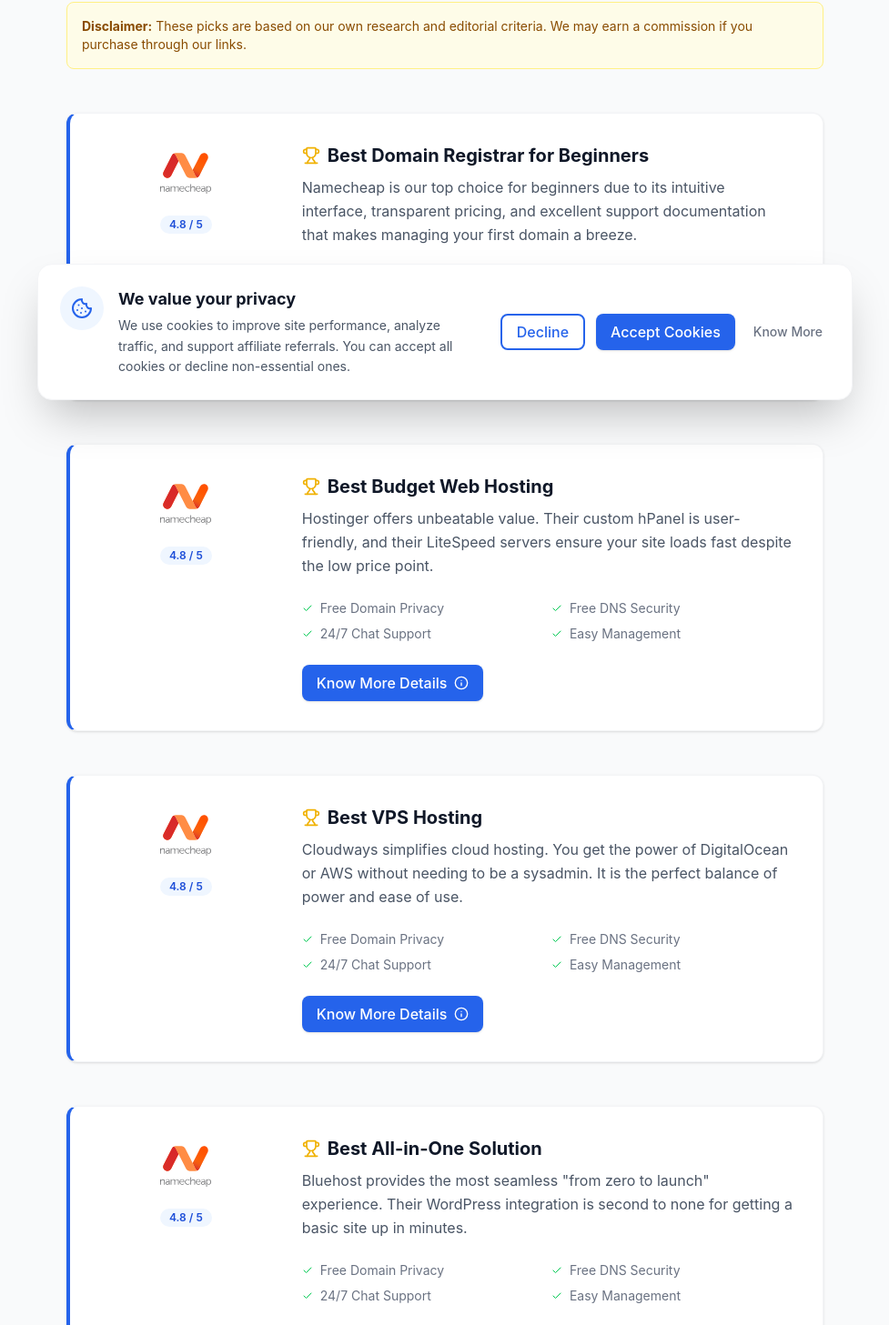
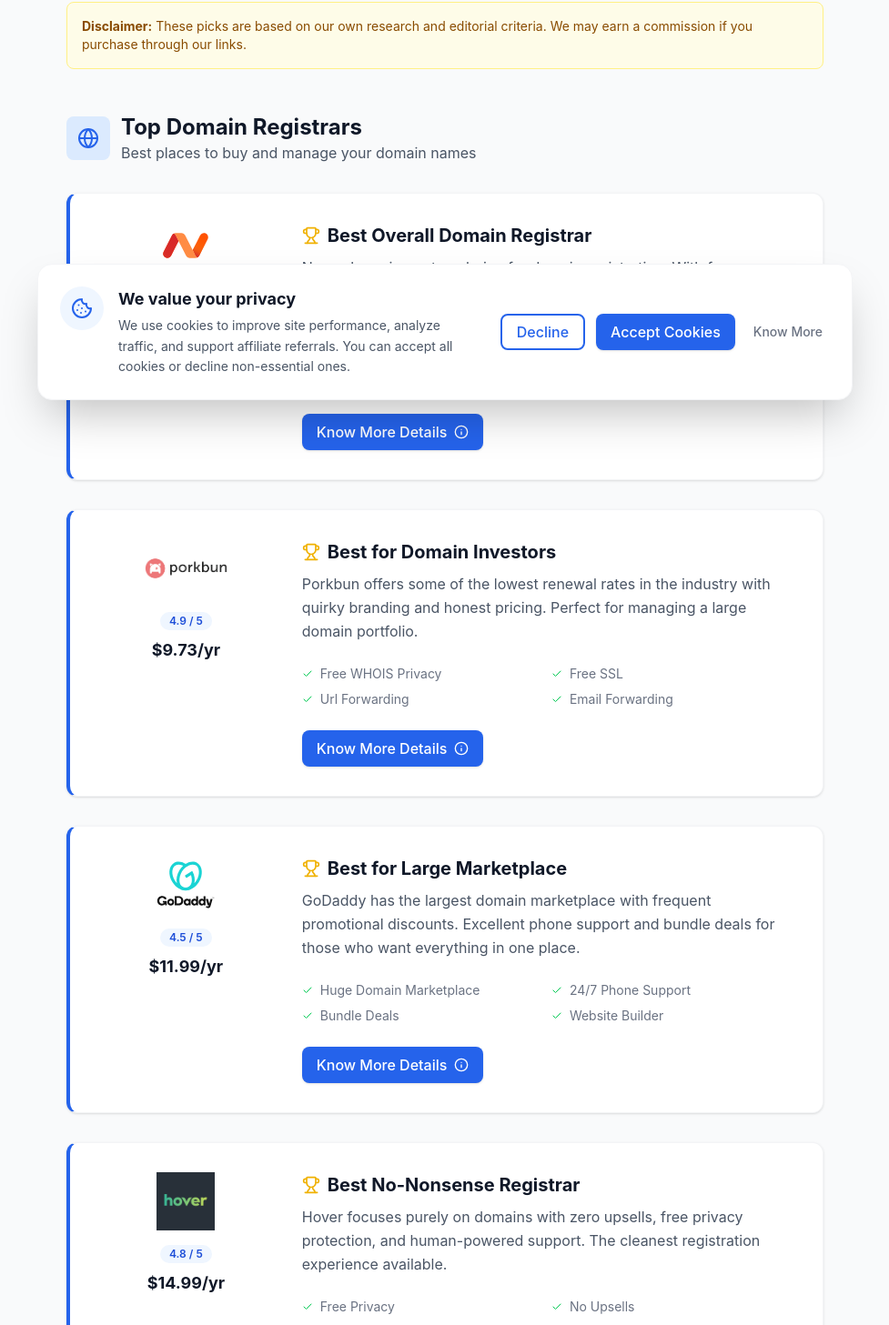
Before and after one commit to thekishanjangid/host_compare, a React (Vite) app: page /top-picks in a window 1280 px wide. Shown: the part 336-1793 px from the top of the page at 91% size, without its empty margins (151-1128 px from the left). Built offline with nearby package versions, Linux system fonts and the light colour scheme.

Commit message:
added the links kinsta

```diff
--- a/src/components/ui/ProviderLogo.jsx
+++ b/src/components/ui/ProviderLogo.jsx
@@ -17,6 +17,7 @@
 import inmotionLogo from '../../assets/logo/inmotion-vertical.svg';
 import greengeeksLogo from '../../assets/logo/GreenGeeks.png';
 import cloudwaysLogo from '../../assets/logo/cloudways-vertical.svg';
+import kinstaLogo from '../../assets/logo/kinsta-logo.png';
 
 const logoMap = {
   1: namecheapLogo,
@@ -35,6 +36,7 @@
   14: inmotionLogo,
   15: greengeeksLogo,
   16: cloudwaysLogo,
+  17: kinstaLogo,
 };
 
 // Simple SVG placeholder for fallback
--- a/src/data/providers.js
+++ b/src/data/providers.js
@@ -241,5 +241,20 @@
     bestFor: 'VPS/Cloud',
     type: 'vps',
     affiliateLink: 'https://www.cloudways.com'
+  },
+  {
+    id: 17,
+    name: 'Kinsta',
+    description: 'Premium managed WordPress hosting powered by Google Cloud Platform with enterprise-grade performance.',
+    rating: 4.9,
+    startingPrice: 30.00,
+    currency: '$',
+    period: '/mo',
+    features: ['Google Cloud Platform C3D', 'Free Cloudflare CDN', 'Automatic Daily Backups', 'Free SSL & SSH Access', '24/7 Expert Support'],
+    pros: ['Exceptional speed & 99.9% uptime', 'Expert WordPress support 24/7', 'Free staging environments', 'First month free on select plans'],
+    cons: ['Higher price point', 'WordPress sites only'],
+    bestFor: 'Hosting',
+    type: 'hosting',
+    affiliateLink: 'https://kinsta.com/pricing/?kaid=WZRCWRKQRAMO'
   }
 ];
--- a/src/pages/Home.jsx
+++ b/src/pages/Home.jsx
@@ -13,6 +13,15 @@
 export default function Home() {
   const topProviders = providers.slice(0, 3);
   const location = useLocation();
+
+  // Featured providers for detailed reviews (mix of domains and hosting including Kinsta)
+  const kinsta = providers.find(p => p.name === 'Kinsta');
+  const featuredReviewProviders = [
+    providers[0],  // Namecheap (domain)
+    providers[8],  // Bluehost (hosting)
+    providers[10], // SiteGround (hosting)
+    kinsta,        // Kinsta (hosting)
+  ].filter(Boolean);
 
   useEffect(() => {
     if (location.state?.scrollTo === 'compare-providers') {
@@ -74,7 +83,7 @@
           </div>
 
           <div className="space-y-8">
-            {providers.slice(0, 4).map((provider, index) => (
+            {featuredReviewProviders.map((provider, index) => (
               <ProviderCard key={provider.id} provider={provider} featured={index === 0} />
             ))}
           </div>
--- a/src/pages/TopPicks.jsx
+++ b/src/pages/TopPicks.jsx
@@ -7,50 +7,76 @@
 import { ProviderLogo } from '../components/ui/ProviderLogo';
 import { ProviderDetailModal } from '../components/providers/ProviderDetailModal';
 import { providers } from '../data/providers';
-import { Check, ExternalLink, Trophy, Info } from 'lucide-react';
+import { Check, Trophy, Info, Globe, Server, Cloud } from 'lucide-react';
 
 export default function TopPicks() {
   const [selectedProvider, setSelectedProvider] = useState(null);
 
-  const picks = [
+  // Top Domain Registrar Picks
+  const domainPicks = [
     {
-      title: 'Best Domain Registrar for Beginners',
-      description: 'Namecheap is our top choice for beginners due to its intuitive interface, transparent pricing, and excellent support documentation that makes managing your first domain a breeze.',
-      providerId: 'namecheap'
+      title: 'Best Overall Domain Registrar',
+      description: 'Namecheap is our top choice for domain registration. With free WhoisGuard privacy protection, transparent pricing, and an intuitive dashboard, it makes managing domains effortless.',
+      providerId: 1 // Namecheap
+    },
+    {
+      title: 'Best for Domain Investors',
+      description: 'Porkbun offers some of the lowest renewal rates in the industry with quirky branding and honest pricing. Perfect for managing a large domain portfolio.',
+      providerId: 4 // Porkbun
+    },
+    {
+      title: 'Best for Large Marketplace',
+      description: 'GoDaddy has the largest domain marketplace with frequent promotional discounts. Excellent phone support and bundle deals for those who want everything in one place.',
+      providerId: 2 // GoDaddy
+    },
+    {
+      title: 'Best No-Nonsense Registrar',
+      description: 'Hover focuses purely on domains with zero upsells, free privacy protection, and human-powered support. The cleanest registration experience available.',
+      providerId: 8 // Hover
+    }
+  ];
+
+  // Top Hosting Provider Picks
+  const hostingPicks = [
+    {
+      title: 'Best Premium WordPress Hosting',
+      description: 'Kinsta delivers enterprise-grade performance powered by Google Cloud Platform. With 24/7 expert support, free Cloudflare CDN, and automatic daily backups, it is the gold standard for serious WordPress sites.',
+      providerId: 17 // Kinsta
     },
     {
       title: 'Best Budget Web Hosting',
-      description: 'Hostinger offers unbeatable value. Their custom hPanel is user-friendly, and their LiteSpeed servers ensure your site loads fast despite the low price point.',
-      providerId: 'hostinger'
+      description: 'Hostinger offers unbeatable value with their custom hPanel and LiteSpeed servers. Get fast loading speeds at the lowest price point in the industry.',
+      providerId: 10 // Hostinger
     },
     {
-      title: 'Best VPS Hosting',
-      description: 'Cloudways simplifies cloud hosting. You get the power of DigitalOcean or AWS without needing to be a sysadmin. It is the perfect balance of power and ease of use.',
-      providerId: 'cloudways'
+      title: 'Best for Beginners',
+      description: 'Bluehost provides the most seamless "from zero to launch" experience. Officially recommended by WordPress.org with 1-click installation and 24/7 support.',
+      providerId: 9 // Bluehost
     },
     {
-      title: 'Best All-in-One Solution',
-      description: 'Bluehost provides the most seamless "from zero to launch" experience. Their WordPress integration is second to none for getting a basic site up in minutes.',
-      providerId: 'bluehost'
+      title: 'Best Support Quality',
+      description: 'SiteGround is renowned for having the best customer support in the industry. Built on Google Cloud with daily backups and top-tier security features.',
+      providerId: 11 // SiteGround
+    }
+  ];
+
+  // Top VPS/Cloud Picks
+  const vpsPicks = [
+    {
+      title: 'Best Managed Cloud Hosting',
+      description: 'Cloudways simplifies cloud hosting by managing DigitalOcean, AWS, or Google Cloud for you. Perfect balance of power and ease of use without needing sysadmin skills.',
+      providerId: 16 // Cloudways
+    },
+    {
+      title: 'Best for Speed',
+      description: 'A2 Hosting Turbo Servers deliver up to 20x faster page loads. Great for developers with SSH access, staging environments, and a generous money-back guarantee.',
+      providerId: 12 // A2 Hosting
     }
   ];
 
   const getProvider = (id) => providers.find(p => p.id === id) || providers[0];
 
-  return (
-    <Layout>
-      <PageHeader
-        title="Our Top Picks"
-        description="Editorial recommendations based on rigorous testing and specific user needs."
-      />
-
-      <div className="max-w-4xl mx-auto px-4 sm:px-6 lg:px-8 py-16">
-        <div className="bg-yellow-50 border border-yellow-200 rounded-lg p-4 mb-12 text-sm text-yellow-800">
-          <strong>Disclaimer:</strong> These picks are based on our own research and editorial criteria. We may earn a commission if you purchase through our links.
-        </div>
-
-        <div className="space-y-12">
-          {picks.map((pick, idx) => {
+  const renderPickCard = (pick, idx) => {
     const provider = getProvider(pick.providerId);
     return (
       <Card key={idx} className="p-8 border-l-4 border-l-brand-600">
@@ -62,6 +88,7 @@
               className="max-h-16 mb-4"
             />
             <Badge variant="brand" className="mb-2">{provider.rating} / 5</Badge>
+            <p className="text-lg font-bold text-gray-900">{provider.currency}{provider.startingPrice}{provider.period}</p>
           </div>
 
           <div className="flex-1">
@@ -89,7 +116,66 @@
         </div>
       </Card>
     );
-          })}
+  };
+
+  return (
+    <Layout>
+      <PageHeader
+        title="Our Top Picks"
+        description="Editorial recommendations based on rigorous testing and specific user needs."
+      />
+
+      <div className="max-w-4xl mx-auto px-4 sm:px-6 lg:px-8 py-16">
+        <div className="bg-yellow-50 border border-yellow-200 rounded-lg p-4 mb-12 text-sm text-yellow-800">
+          <strong>Disclaimer:</strong> These picks are based on our own research and editorial criteria. We may earn a commission if you purchase through our links.
+        </div>
+
+        {/* Domain Registrars Section */}
+        <div className="mb-16">
+          <div className="flex items-center gap-3 mb-8">
+            <div className="p-3 bg-brand-100 rounded-lg">
+              <Globe className="w-6 h-6 text-brand-600" />
+            </div>
+            <div>
+              <h2 className="text-2xl font-bold text-gray-900">Top Domain Registrars</h2>
+              <p className="text-gray-600">Best places to buy and manage your domain names</p>
+            </div>
+          </div>
+          <div className="space-y-8">
+            {domainPicks.map((pick, idx) => renderPickCard(pick, idx))}
+          </div>
+        </div>
+
+        {/* Web Hosting Section */}
+        <div className="mb-16">
+          <div className="flex items-center gap-3 mb-8">
+            <div className="p-3 bg-green-100 rounded-lg">
+              <Server className="w-6 h-6 text-green-600" />
+            </div>
+            <div>
+              <h2 className="text-2xl font-bold text-gray-900">Top Web Hosting Providers</h2>
+              <p className="text-gray-600">Best hosting solutions for websites of all sizes</p>
+            </div>
+          </div>
+          <div className="space-y-8">
+            {hostingPicks.map((pick, idx) => renderPickCard(pick, idx))}
+          </div>
+        </div>
+
+        {/* VPS/Cloud Section */}
+        <div className="mb-16">
+          <div className="flex items-center gap-3 mb-8">
+            <div className="p-3 bg-purple-100 rounded-lg">
+              <Cloud className="w-6 h-6 text-purple-600" />
+            </div>
+            <div>
+              <h2 className="text-2xl font-bold text-gray-900">Top VPS & Cloud Hosting</h2>
+              <p className="text-gray-600">Scalable solutions for growing businesses and developers</p>
+            </div>
+          </div>
+          <div className="space-y-8">
+            {vpsPicks.map((pick, idx) => renderPickCard(pick, idx))}
+          </div>
         </div>
       </div>
 
```
Also changed, not shown: src/assets/logo/kinsta-logo.png (added). Lines whose indentation alone changed are shown as unchanged.
